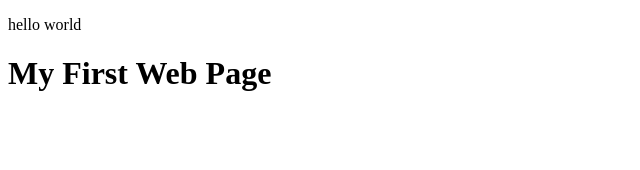
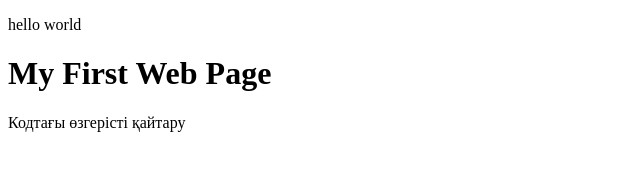
Before and after one commit to Kadirbek362/test, a plain HTML site: page index.html in a window 1280 px wide. Shown: the whole page, without its empty margins (0-640 px from the left). Drawn offline with Linux system fonts and the light colour scheme.

```diff
--- a/index.html
+++ b/index.html
@@ -8,6 +8,7 @@
 <body>
 <P>hello world</P>
 <h1>My First Web Page</h1>
+<p>Кодтағы өзгерісті қайтару</p>
 <h1>
 </h1>
 </body>
```
